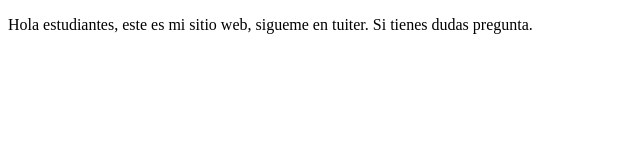
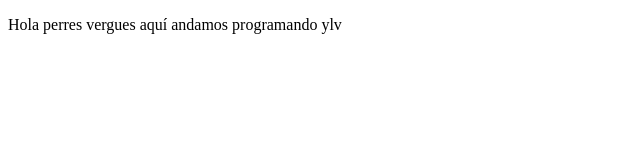
Before and after one commit to aaruizg/proyectoDemoCursoPrework, a plain HTML site: page index.html in a window 1280 px wide. Shown: the whole page, without its empty margins (0-640 px from the left). Drawn offline with Linux system fonts and the light colour scheme.

Commit message:
cambios radicales perre

```diff
--- a/index.html
+++ b/index.html
@@ -7,6 +7,6 @@
     <title>Hello World</title>
 </head>
 <body>
-    <p>Hola estudiantes, este es mi sitio web, sigueme en tuiter. Si tienes dudas pregunta.</p>
+    <p>Hola perres vergues aquí andamos programando ylv</p>
 </body>
 </html>
```
